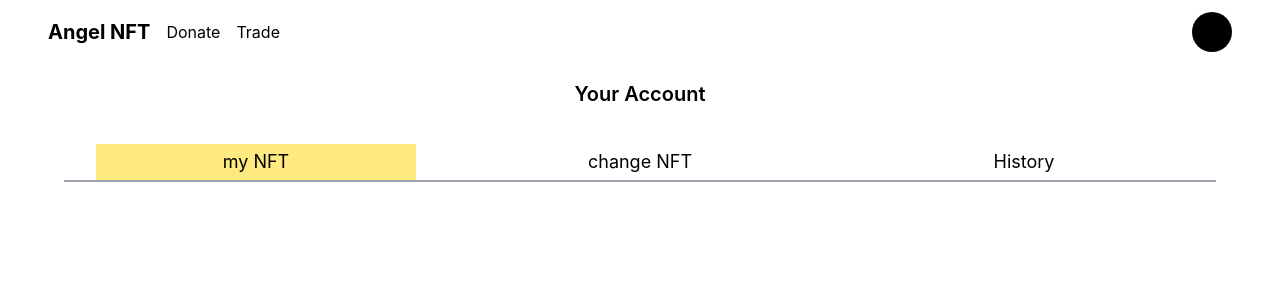
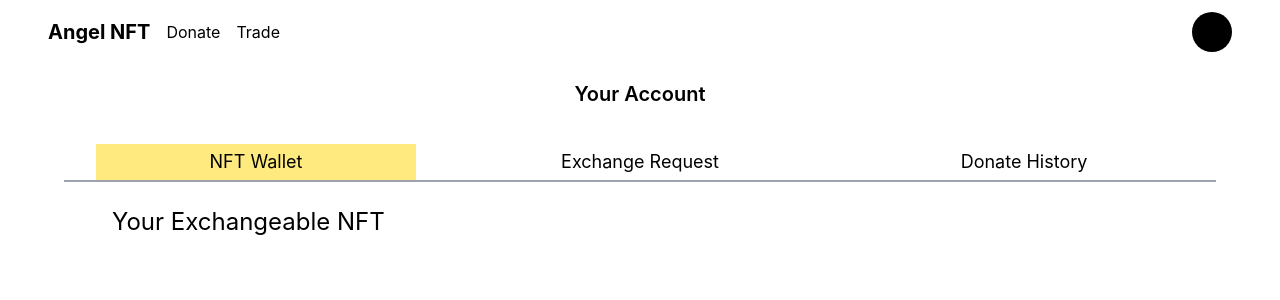
Before and after one commit to healthykim/AngelNFT, a React (Create React App) app in the folder frontend/: page /my_page/exchange_nft in a window 1280 px wide. Shown: the top 300 px of the page. Built offline with nearby package versions, Linux system fonts and the light colour scheme; what web3 would draw is missing.

Commit message:
feat: Implement exchange request tab in my_page

```diff
--- a/frontend/src/components/NFT_card.js
+++ b/frontend/src/components/NFT_card.js
@@ -2,7 +2,7 @@ import React, { useState } from "react";
 import { ipfsImageHash } from "../contracts"
 import { AngelTokenContract } from "../contracts";
 
-function NFTCard({tokenId, isExchangeable, metadata, account}) {
+function NFTCard({ tokenId, isExchangeable, metadata, account, textPosi = "top" }) {
   const [exchangeable, setExchangeable] = useState(isExchangeable);
 
   const onClickSetExchange = async (tokenId) => {
@@ -30,8 +30,8 @@ function NFTCard({tokenId, isExchangeable, metadata, account}) {
     <div>
       <img className="w-full rounded-t-2xl" src={`https://gateway.ipfs.io/ipfs/${ipfsImageHash}/images/${tokenId}.png`} />
       {!exchangeable
-        ? <button onClick={() => { onClickSetExchange(tokenId) }} className="bg-gray-300 w-full py-2 rounded-b-2xl">Make Exchangeable</button>
-        : <button onClick={() => { onClickReSetExchange(tokenId) }} className="bg-gray-300 w-full py-2 rounded-b-2xl">Make Unexchangeable</button>
+        ? <button onClick={() => { onClickSetExchange(tokenId) }} className="bg-gray-300 w-full py-2 rounded-b-2xl px-4">Make Exchangeable</button>
+        : <button onClick={() => { onClickReSetExchange(tokenId) }} className="bg-gray-300 w-full py-2 rounded-b-2xl px-4">Make Unexchangeable</button>
       }
     </div>
   )
--- a/frontend/src/components/request_queue.js
+++ b/frontend/src/components/request_queue.js
@@ -3,10 +3,10 @@ import Web3 from "web3";
 import { ipfsImageHash } from "../contracts";
 import { AngelTokenContract } from "../contracts";
 
-function RequestQueue({tokenId, account}) {
+function RequestQueue({ tokenId, account }) {
   const [requestIds, setRequestIds] = useState([]);
 
-    const getRequests = async() => {
+  const getRequests = async () => {
     try {
       const tmpArr = await AngelTokenContract.methods.getRequestOfTokenId(tokenId).call();
       setRequestIds(tmpArr);
@@ -16,9 +16,9 @@ function RequestQueue({tokenId, account}) {
     }
   }
 
-    const onClickExchange = async(fromTokenId) => {
+  const onClickExchange = async (fromTokenId) => {
     try {
-            await AngelTokenContract.methods.approveExchange(fromTokenId, tokenId).send({from: account});
+      await AngelTokenContract.methods.approveExchange(fromTokenId, tokenId).send({ from: account });
     }
     catch (error) {
       console.log(error);
@@ -27,25 +27,32 @@ function RequestQueue({tokenId, account}) {
     getRequests();
   }
 
-    useState(()=> {
+  useState(() => {
     getRequests();
   }, [])
 
   return (
-        <>
-            Exchange Requests <br/>
-            {requestIds.length !== 0 ?
-                <>
-                    <div className="flex flex-row">
-                        {requestIds.map((v) => {
+    <div className="flex flex-col justify-end ml-8">
+      <div className="text-lg mb-2">
+        {requestIds.length !== 0 ? "Exchange Requests" : "There is no exchange requests yet."}
+      </div>
+      {
+        requestIds.length !== 0
+          ? <div className="h-3/6 w-full flex flex-row items-end gap-8 mb-10">
+            {requestIds.map((requestId, i) => {
               return (
-                                <img className="w-1/12 p-2" onClick={()=> {onClickExchange(v[0])}} src={`https://gateway.ipfs.io/ipfs/${ipfsImageHash}/images/${v[0]}.png`}/>
+                <img
+                  key={i}
+                  className="h-5/6 rounded-md hover:h-full transition-all duration-300 cursor-pointer"
+                  onClick={() => { onClickExchange(requestId[0]) }}
+                  src={`https://gateway.ipfs.io/ipfs/${ipfsImageHash}/images/${requestId[0]}.png`}
+                />
               )
             })}
           </div>
-                </>
-            : <>Empty</>}
-        </>
+          : <div className="h-10"></div>
+      }
+    </div>
   );
 }
 
--- a/frontend/src/routes/my_page/my_page.js
+++ b/frontend/src/routes/my_page/my_page.js
@@ -62,15 +62,15 @@ function MyPage() {
                 <div className="border-b-2 border-gray-400 flex flex-row text-lg">
                     <button onClick={() => { onClickTab(0) }} className="flex-1 text-center relative mx-8">
                         <div className={`absolute w-full h-full -z-20 opacity-50 ${tab === 0 ? 'bg-ukyellow' : ''}`}></div>
-                        <p className="p-1">my NFT</p>
+                        <p className="p-1">NFT Wallet</p>
                     </button>
                     <button onClick={() => { onClickTab(1) }} className="flex-1 text-center relative mx-8">
                         <div className={`absolute w-full h-full -z-20 opacity-50 ${tab === 1 ? 'bg-ukyellow' : ''}`}></div>
-                        <p className="p-1">change NFT</p>
+                        <p className="p-1">Exchange Request</p>
                     </button>
                     <button onClick={() => { onClickTab(2) }} className="flex-1 text-center relative mx-8">
                         <div className={`absolute w-full h-full -z-20 opacity-50 ${tab === 2 ? 'bg-ukyellow' : ''}`}></div>
-                        <p className="p-1">History</p>
+                        <p className="p-1">Donate History</p>
                     </button>
                 </div>
                 <Routes>
--- a/frontend/src/routes/my_page/my_request.js
+++ b/frontend/src/routes/my_page/my_request.js
@@ -2,28 +2,28 @@ import React from "react"
 import NFTCard from "../../components/NFT_card";
 import RequestQueue from "../../components/request_queue";
 
-function MyRequest( {tokenIds, account} ) {
+function MyRequest({ tokenIds, account }) {
 
   return (
-        <div className="p-10">
-            <div className="h-16"></div>
-            <p>
+    <div className="px-8 py-6">
+      <p className="text-2xl mb-6 ml-4">Your Exchangeable NFT</p>
+      <div className="flex flex-col gap-y-12">
         {tokenIds.length !== 0 &&
-                    tokenIds.map((v) => {
+          tokenIds.map((tokenId, i) => {
+            if(tokenId[2]){
               return (
+                <div className="flex flex-row" key={i}>
                     <div>
-                                {v[2] &&
-                                    <>
-                                        Your Exchangeable NFT<br />
-                                        <NFTCard tokenId={v[0]} metadata={v[1]} isExchangeable={v[2]} account={account} />
-                                        <RequestQueue tokenId={v[0]} account={account}/>
-                                    </>}
+                      <NFTCard tokenId={tokenId[0]} metadata={tokenId[1]} isExchangeable={tokenId[2]} account={account} textPosi='bottom'/>
                     </div>
-                        )
+                    <RequestQueue tokenId={tokenId[0]} account={account} />
+                  </div>
+              );
+            }
           })
         }
-            </p>
       </div>
+    </div >
   )
 
 }
```
Lines whose indentation alone changed are shown as unchanged.
